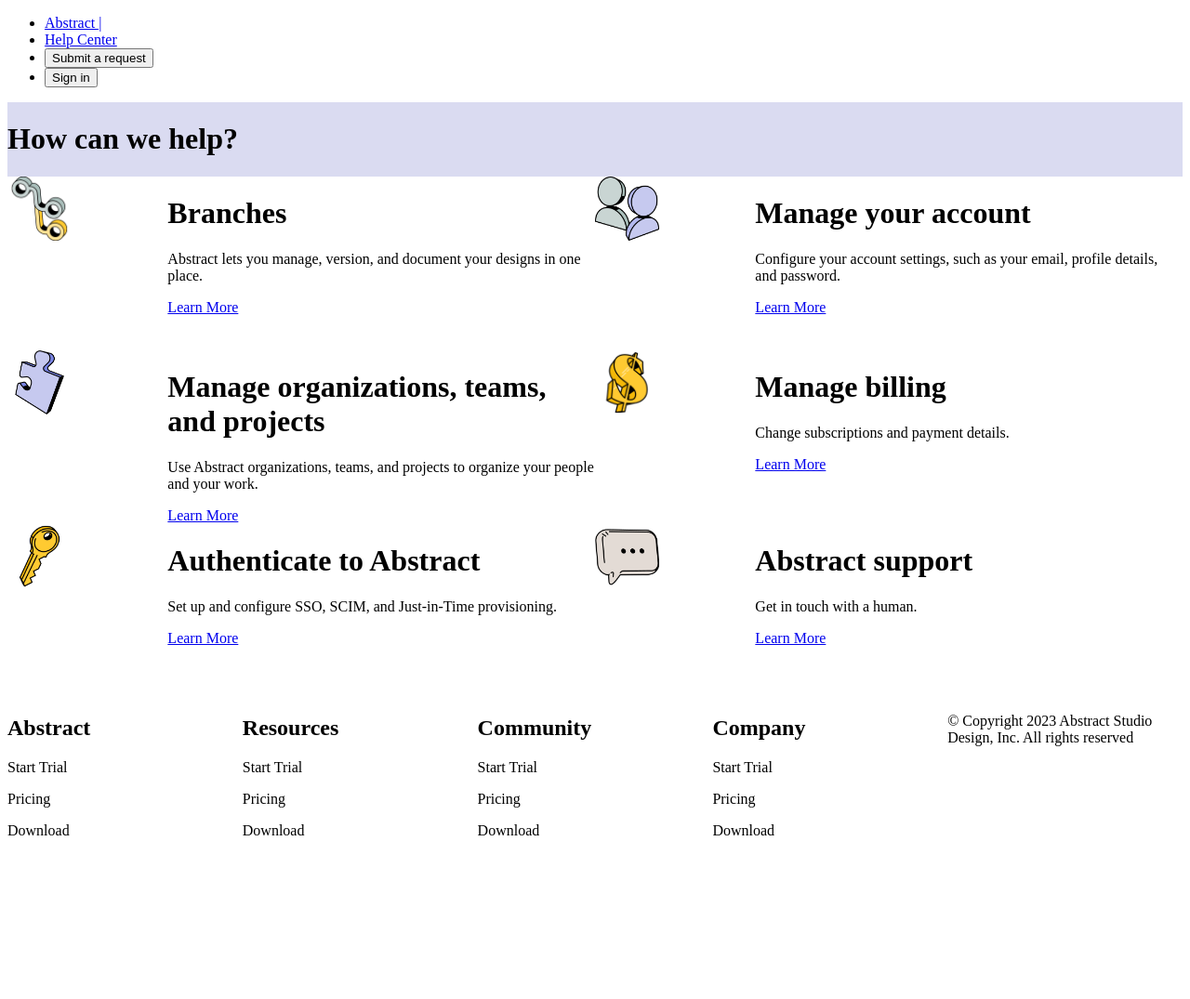
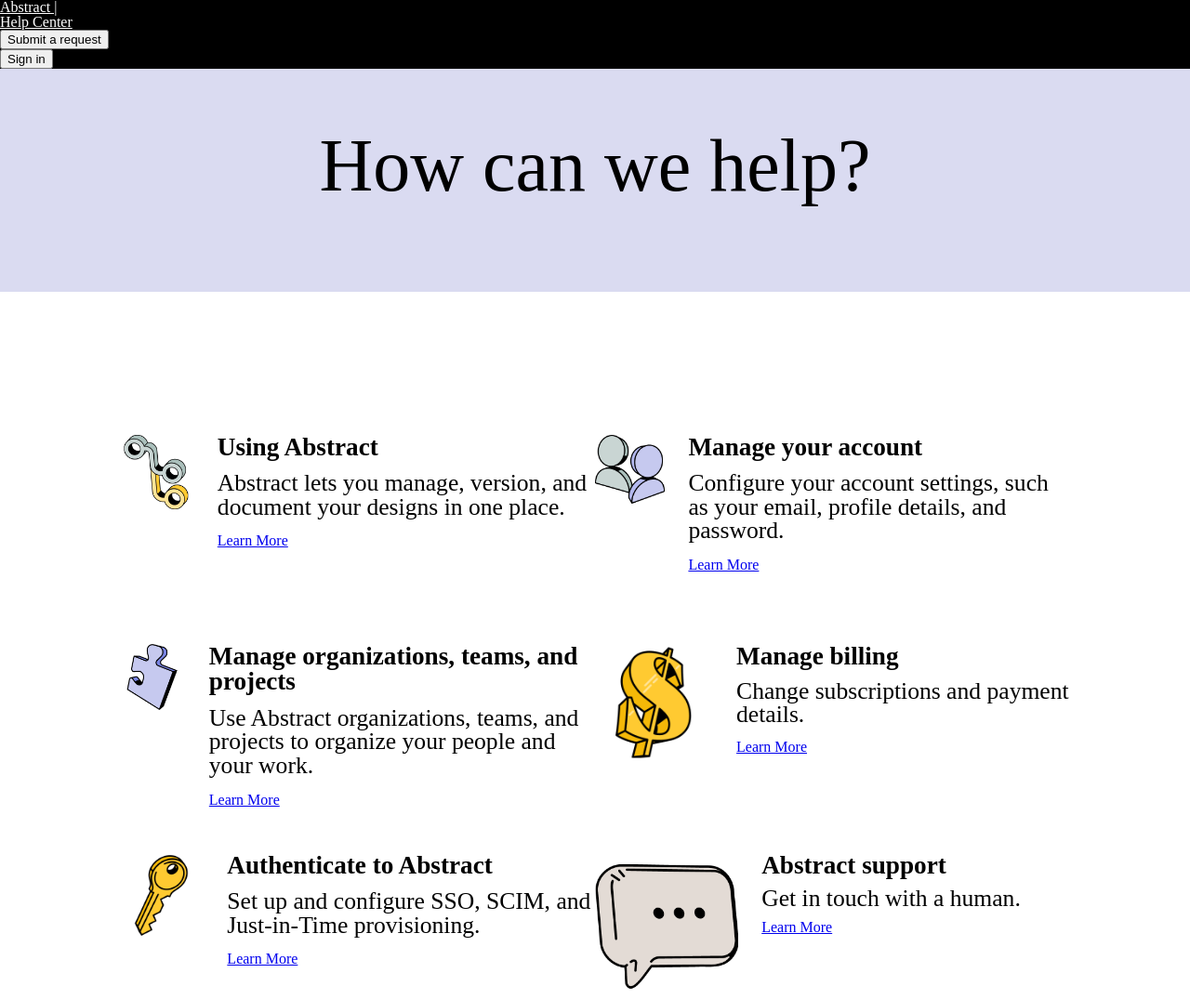
Before and after one commit to Montecinos95/AbstractPage, a plain HTML site: page index.html in a window 1280 px wide. Shown: the top 1075 px of the page at 93% size. Before the commit the page ends 927 px from the top, so only its background shows below. Drawn offline with Linux system fonts and the light colour scheme.

Commit message:
Version V1.0

```diff
--- a/index.html
+++ b/index.html
@@ -33,7 +33,7 @@
         <div class="div1">
             <div class="Logo"><img src="./Media/Fotos Servicios/Foto1.png" alt="Foto1"></div>
             <div class="Text">
-                <h1>Branches</h1>
+                <h1>Using Abstract</h1>
                 <p>Abstract lets you manage, version, and document your designs in one place.</p>
                 <a href="#">Learn More</a>
             </div>
--- a/style.css
+++ b/style.css
@@ -1,3 +1,60 @@
+/* http://meyerweb.com/eric/tools/css/reset/
+   v2.0 | 20110126
+   License: none (public domain)
+*/
+
+html, body, div, span, applet, object, iframe,
+h1, h2, h3, h4, h5, h6, p, blockquote, pre,
+a, abbr, acronym, address, big, cite, code,
+del, dfn, em, img, ins, kbd, q, s, samp,
+small, strike, strong, sub, sup, tt, var,
+b, u, i, center,
+dl, dt, dd, ol, ul, li,
+fieldset, form, label, legend,
+table, caption, tbody, tfoot, thead, tr, th, td,
+article, aside, canvas, details, embed,
+figure, figcaption, footer, header, hgroup,
+menu, nav, output, ruby, section, summary,
+time, mark, audio, video {
+	margin: 0;
+	padding: 0;
+	border: 0;
+	font-size: 100%;
+	font: inherit;
+	vertical-align: baseline;
+}
+/* HTML5 display-role reset for older browsers */
+article, aside, details, figcaption, figure,
+footer, header, hgroup, menu, nav, section {
+	display: block;
+}
+body {
+	line-height: 1;
+}
+ol, ul {
+	list-style: none;
+}
+blockquote, q {
+	quotes: none;
+}
+blockquote:before, blockquote:after,
+q:before, q:after {
+	content: '';
+	content: none;
+}
+table {
+	border-collapse: collapse;
+	border-spacing: 0;
+}
+Nav {
+    background-color: #000000;
+    margin: 0;
+}
+
+Nav li a {
+    color: white;
+}
+
 /* Seccion de Busqueda */
 .parentUno {
     display: grid;
@@ -6,10 +63,18 @@
     grid-column-gap: 0px;
     grid-row-gap: 0px;
     background-color: #dadbf1;
+    justify-items: center;
+    align-items: center;
 }
 
 .divUno {
     grid-area: 1 / 1 / 2 / 2;
+}
+
+.divUno h1 {
+    font-size: 5rem;
+    padding-top: 4rem;
+    padding-bottom: 6rem;
 }
 /* Seccion de Busqueda Hasta Aca */
 
@@ -22,16 +87,20 @@
     grid-template-rows: repeat(3, 1fr);
     grid-column-gap: 0px;
     grid-row-gap: 0px;
-    }
+    padding: 12% 10%;
+}
 
 .div1 {
     grid-area: 1 / 1 / 2 / 2;
     display: flex;
+    width: 100%;
+    padding-bottom: 20%;
 }
 
 .div2 {
     grid-area: 1 / 2 / 2 / 3;
     display: flex;
+    width: 100%;
 }
 
 .div3 {
@@ -54,17 +123,30 @@
     display: flex;
 }
 
-.Logo{
+.Logo {
     width: 30%;
 }
 
-.Text{
-    width: 80%;
+.Logo img {
+    width: 100%;
 }
 
-.Logo img {
-    width: 40%;
+.Text {
+    padding-left: 5%;
 }
+
+.Text h1{
+    margin: 0;
+    font-size: 1.7rem;
+    font-weight: bold;
+}
+
+.Text p {
+    padding-top: 3%;
+    font-size: 1.6rem;
+    padding-bottom: 4%;
+}
+
 /* Seccion de Servicios Hasta Aca */
 
 
@@ -75,6 +157,8 @@
     grid-template-rows: repeat(2, 1fr);
     grid-column-gap: 0px;
     grid-row-gap: 0px;
+    background-color: #000000;
+    color: white;
 }
 
 .divDos {
```
